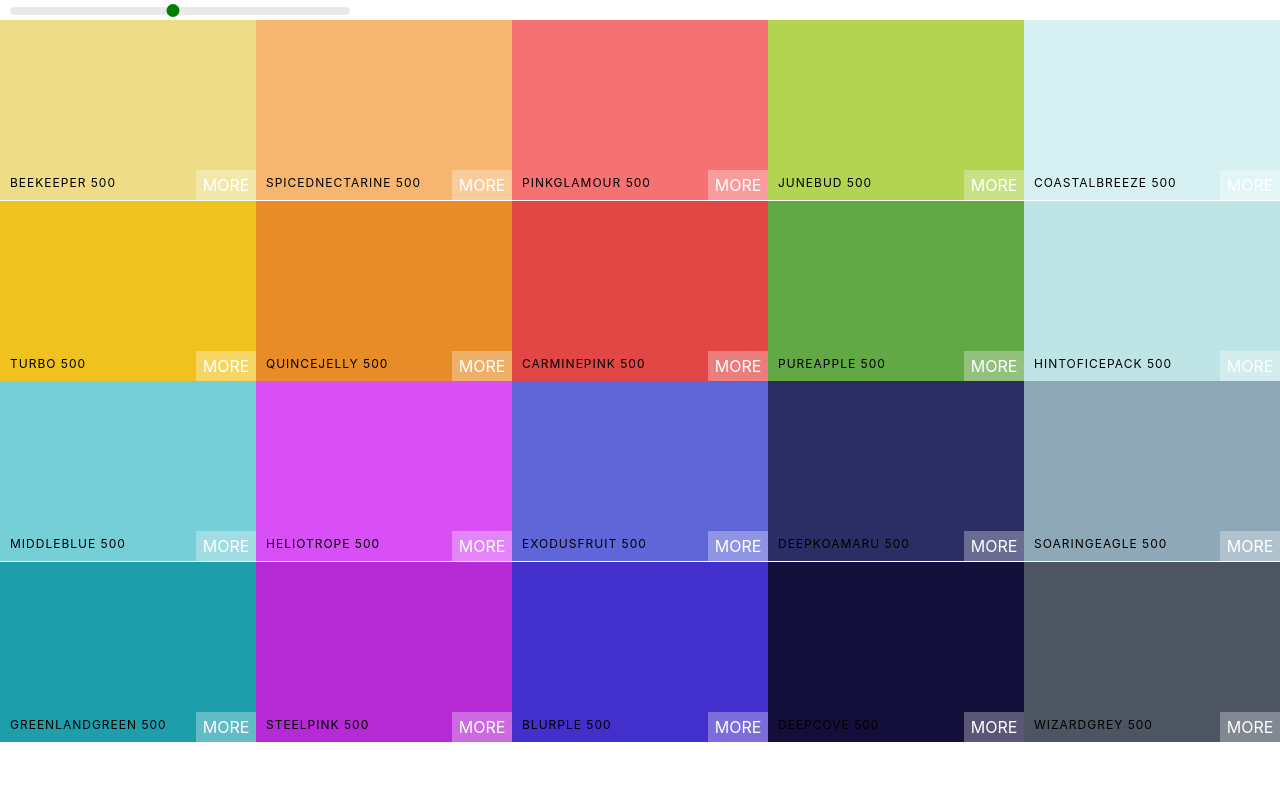
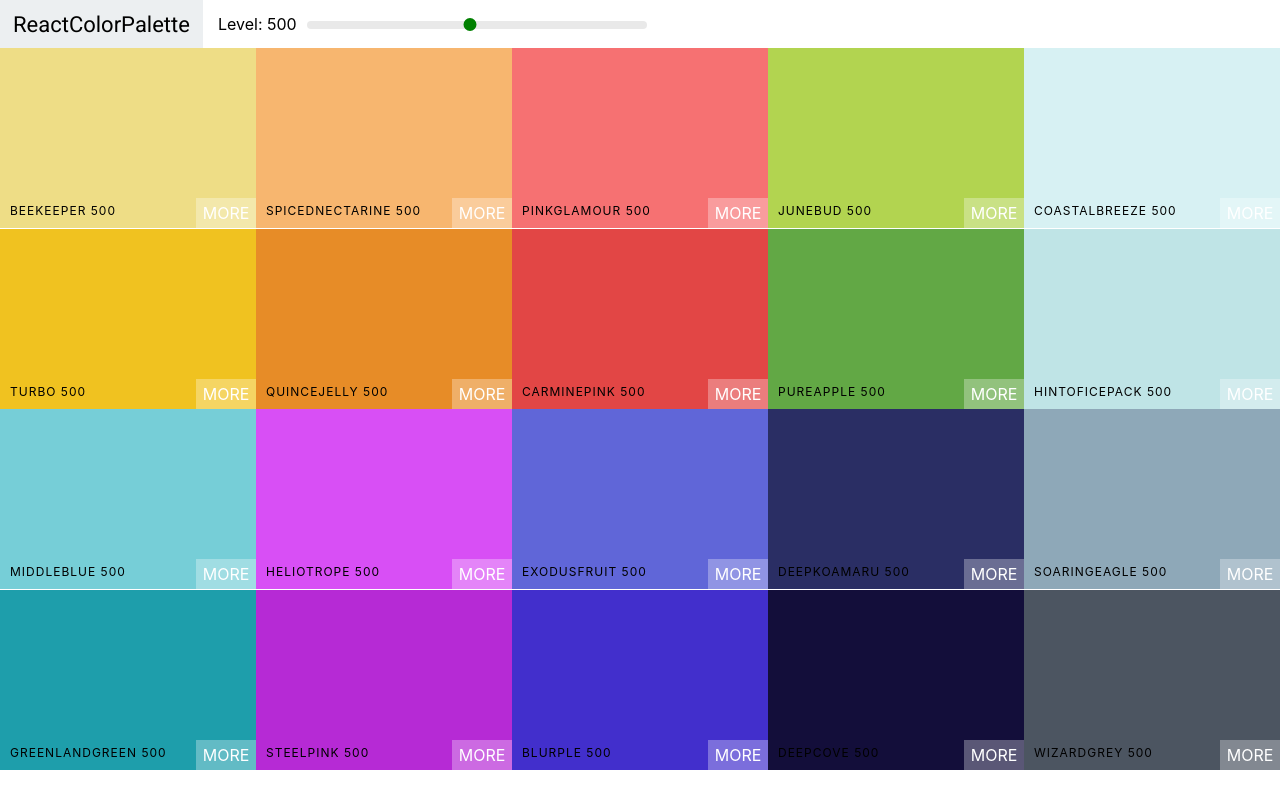
Before and after one commit to adambrikman/colors, a React (Create React App) app in the folder colors/: page / in a window 1280 px wide. Built offline with nearby package versions, Linux system fonts and the light colour scheme.

Commit message:
Add Navbar and Font

```diff
--- a/colors/public/index.html
+++ b/colors/public/index.html
@@ -24,6 +24,8 @@
       work correctly both with client-side routing and a non-root public URL.
       Learn how to configure a non-root public URL by running `npm run build`.
     -->
+    <link href="https://fonts.googleapis.com/css?family=Roboto:100,400,500&display=swap" rel="stylesheet">
+
     <title>React App</title>
   </head>
   <body>
--- /dev/null
+++ b/colors/src/Navbar.css
@@ -0,0 +1,50 @@
+.Navbar {
+    display: flex;
+    align-items: center;
+    justify-content: flex-start;
+    height: 6vh;
+}
+
+.logo {
+    margin-right: 15px;
+    padding: 0 13px;
+    font-size: 22px;
+    background-color: #eceff1;
+    font-family: Roboto;
+    height: 100%;
+    display: flex;
+    align-items: center;
+}
+
+.logo a {
+    text-decoration: none;
+    color: black;
+}
+
+.slider {
+    width: 340px;
+    margin: 0 10px;
+    display: inline-block;
+}
+
+.rc-slider-track {
+    background-color: transparent;
+}
+
+.rc-slider-rail {
+    height: 8px;
+}
+
+.rc-slider-handle,
+.rc-slider-handle:active,
+.rc-slider-handle:focus,
+.rc-slider-handle:hover {
+    background-color: green;
+    outline: none;
+    border: 2px solid green;
+    box-shadow: none;
+    width: 13px;
+    height: 13px;
+    margin-left: -7px;
+    margin-top: -3px;
+}
--- /dev/null
+++ b/colors/src/Navbar.js
@@ -0,0 +1,32 @@
+import React, { Component } from 'react';
+import Slider from 'rc-slider';
+import 'rc-slider/assets/index.css';
+
+export class Navbar extends Component {
+    render() {
+
+        const {level, changeLevel} = this.props;
+
+        return (
+            <header className="Navbar">
+                <div className="logo">
+                    <a href='#'>ReactColorPalette</a>
+                </div>
+                <div className="slider-container">
+                    <span>Level: {level}</span>
+                    <div className="slider">
+                    <Slider
+                        defaultValue={level}
+                        min={100}
+                        max={900}
+                        step={100}
+                        onAfterChange={changeLevel}
+                    />
+                    </div>
+                </div>
+            </header>
+        )
+    }
+}
+
+export default Navbar
--- a/colors/src/Palette.css
+++ b/colors/src/Palette.css
@@ -5,31 +5,3 @@
 .Palette-colors {
     height: 90%;
 }
-
-.slider {
-    width: 340px;
-    margin: 0 10px;
-    display: inline-block;
-}
-
-.rc-slider-track {
-    background-color: transparent;
-}
-
-.rc-slider-rail {
-    height: 8px;
-}
-
-.rc-slider-handle,
-.rc-slider-handle:active,
-.rc-slider-handle:focus,
-.rc-slider-handle:hover {
-    background-color: green;
-    outline: none;
-    border: 2px solid green;
-    box-shadow: none;
-    width: 13px;
-    height: 13px;
-    margin-left: -7px;
-    margin-top: -3px;
-}
--- a/colors/src/Palette.js
+++ b/colors/src/Palette.js
@@ -1,8 +1,8 @@
 import React, { Component } from 'react';
 import ColorBox from './ColorBox';
-import 'rc-slider/assets/index.css';
+import Navbar from './Navbar';
 import './Palette.css';
-import Slider from 'rc-slider';
+import './Navbar.css';
 
 class Palette extends Component {
 
@@ -30,17 +30,7 @@
 
         return (
             <div className="Palette">
-
-            <div className="slider">
-                <Slider
-                    defaultValue={level}
-                    min={100}
-                    max={900}
-                    step={100}
-                    onAfterChange={this.changeLevel}
-                />
-            </div>
-                {/* Navbar goes here */}
+                <Navbar level={level} changeLevel={this.changeLevel} />
 
                 <div className="Palette-colors">
                     {colorBoxes}
```
